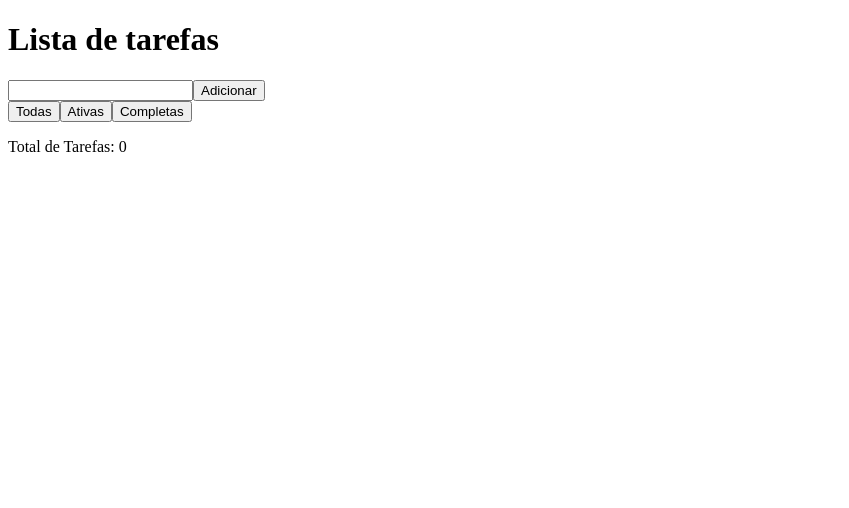
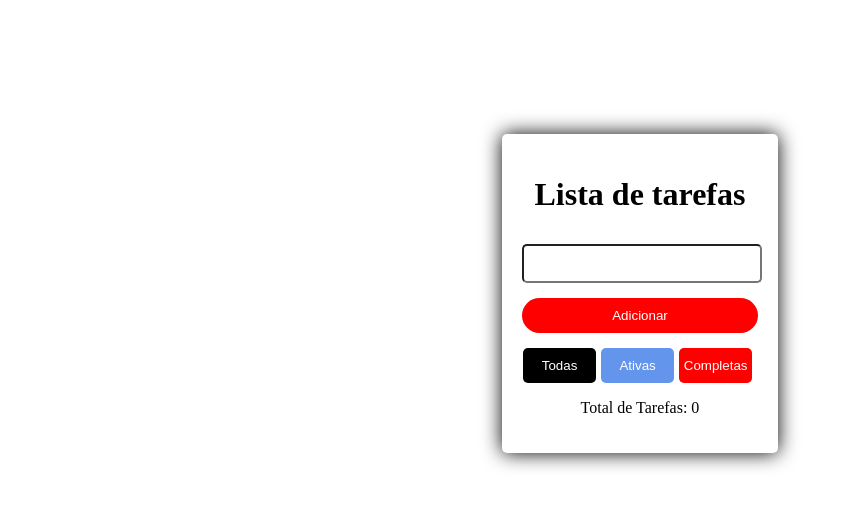
Before and after one commit to gcalcadaMCTW/react1, a React (Create React App) app: page /exercicio1 in a window 1280 px wide. Shown: the top 508 px of the page, without its empty margins (0-849 px from the left). Built offline with nearby package versions, Linux system fonts and the light colour scheme.

Commit message:
Exercicio 3

```diff
--- a/package.json
+++ b/package.json
@@ -3,14 +3,17 @@
   "version": "0.1.0",
   "private": true,
   "dependencies": {
+    "@reduxjs/toolkit": "^1.9.7",
     "@testing-library/jest-dom": "^5.17.0",
     "@testing-library/react": "^13.4.0",
     "@testing-library/user-event": "^13.5.0",
     "prop-types": "^15.8.1",
     "react": "^18.2.0",
     "react-dom": "^18.2.0",
+    "react-redux": "^8.1.3",
     "react-router-dom": "^6.18.0",
     "react-scripts": "5.0.1",
+    "redux": "^4.2.1",
     "styled-components": "^6.1.1",
     "web-vitals": "^2.1.4"
   },
--- a/src/App.js
+++ b/src/App.js
@@ -1,9 +1,9 @@
 import React from 'react';
-import { createRoot } from 'react-dom/client';
 import { createBrowserRouter, RouterProvider } from 'react-router-dom';
 import Homepage from './Homepage';
 import Todo from './exercicio1/todo';
 import Todoex2 from './exercicio2/todoex2';
+import Bank from './exercicio3/bank';
 import GlobalStyles from './GlobalStyles';
 
 const App = () => {
@@ -13,12 +13,14 @@ const App = () => {
     {
       path: '/',
       element: <Homepage />,
+
     },
     {
       path: 'exercicio1',
       element: <Todo />,
     },
     {
+
       path: 'exercicio2',
       element: (
 
@@ -28,15 +30,13 @@ const App = () => {
         </div>
 
       ),
-    }
+    },
+    {
+      path: 'exercicio3',
+      element: <Bank />,
+    },
   ]);
-
-  createRoot(document.getElementById('root')).render(
-
-
-    <RouterProvider router={router} />
-
-  );
+  return <RouterProvider router={router} />;
 };
 
 
--- a/src/Homepage.js
+++ b/src/Homepage.js
@@ -1,8 +1,8 @@
-// Homepage.js
-import React from 'react';
+
 import { Link } from 'react-router-dom';
 
 function Homepage() {
+
 
     return (
         <div>
@@ -15,6 +15,9 @@ function Homepage() {
                     <li>
                         <Link to="exercicio2">Exercício 2</Link>
                     </li>
+                    <li>
+                        <Link to="exercicio3">Exercício 3</Link>
+                    </li>
                 </ul>
             </nav>
         </div>
--- /dev/null
+++ b/src/exercicio1/Styles.css
@@ -0,0 +1,164 @@
+.modal-container {
+    position: flex;
+    width: auto;
+    height: inherit;
+    display: flex;
+    justify-content: center;
+    align-items: center;
+    padding-top:10%
+  }
+
+  .modal {
+    background-color: white;
+    border-radius: 5px;
+    padding: 20px;
+    box-shadow: 0 0 20px black;
+    text-align: center;
+  }
+
+  ul {
+    margin: 10px 0px;
+    padding: 0;
+    list-style: none;
+  }
+
+  li {
+    display: flex;
+    align-items: center;
+    margin: 10px 0;
+  }
+
+  .input-field {
+    width: 100%;
+    padding: 10px 0;
+    margin: 10px 0;
+    border-radius: 5px;
+  }
+
+  .add-button {
+    width: 100%;
+    background-color: red;
+    color: white;
+    border: none;
+    padding: 10px 0;
+    margin-top: 5px;
+    margin-bottom:10px;
+    border-radius: 25px;
+    cursor: pointer;
+  }
+  .button-edit,
+  .button-delete,
+  .button-update {
+    display: inline-block;
+    margin-left: 10px;
+    color: white;
+    border: none;
+    padding: 5px 10px;
+    border-radius: 5px;
+    cursor: pointer;
+  }
+
+  .button-edit {
+    background-color: green;
+  }
+  .button-delete{
+    background-color: red;
+  }
+  .button-update  {
+    background-color: CornflowerBlue;
+  }
+
+  .checkbox {
+    transform: scale(1.9);
+    margin-right: 10px;
+  }
+
+  .task {
+    flex: 1;
+  }
+
+  .xzpto,
+  .xpto,
+  .xzptoy {
+    width: 31%;
+    background-color: red;
+    color: white;
+    border: none;
+    padding: 10px 0;
+    margin-top: 5px;
+    margin-right: 2%;
+    border-radius: 5px;
+    cursor: pointer;
+    display: inline-block;
+    box-sizing: border-box;
+  }
+
+  .xpto {
+    background-color: black;
+
+  }
+
+  .xzpto {
+    background-color:CornflowerBlue;
+  }
+
+  .xzpto:hover{
+    color:white;
+    text-decoration:underline;
+  }
+
+  .xpto:hover {
+    color: white;
+    text-decoration:underline;
+
+  }
+  .xzptoy:hover {
+    color: white;
+      text-decoration:underline;
+
+  }
+  .error-message {
+    background-color: red;
+    color: white;
+    border-radius: 5px;
+
+  }
+  .sucess-message {
+    background-color: green;
+    color: white;
+    border-radius: 5px;
+  }
+  .info-message {
+    background-color: CornflowerBlue;
+    color: white;
+    border-radius: 5px;
+  }
+
+  .edit-input {
+    width: auto;
+    padding: 8px;
+    margin-right: 10px;
+    border: 1px solid #ccc;
+    border-radius: 4px;
+  }
+
+  .confirm-button,
+  .cancel-button {
+    width: auto;
+    padding: 10px;
+    margin: 0 5px;
+    border: none;
+    border-radius: 5px;
+    cursor: pointer;
+    font-size: 14px;
+  }
+
+  .confirm-button {
+    background-color: CornflowerBlue;
+    color: white;
+  }
+
+  .cancel-button {
+    background-color: red;
+    color: white;
+  }
--- a/src/exercicio1/todo.js
+++ b/src/exercicio1/todo.js
@@ -1,6 +1,6 @@
-import { useState } from "react";
+import { useState, useEffect } from "react";
 import TodoList from "./TodoList";
-
+import './Styles.css';
 function Todo() {
 
     const [inputValue, setInputValue] = useState('');
@@ -12,6 +12,9 @@ function Todo() {
     const [errorMessage, setErrorMessage] = useState("");
     const [sucessMessage, setSucessMessage] = useState("");
 
+    useEffect(() => {
+        document.title = `Exercicio1`;
+    },);
 
     const AtualizaEstadoInput = (e) => {
         setInputValue(e.target.value);
--- a/src/exercicio2/todoex2.js
+++ b/src/exercicio2/todoex2.js
@@ -1,4 +1,4 @@
-import { useState } from "react";
+import { useState, useEffect } from "react";
 import TodoList2 from "./TodoList2";
 import { ModalContainer, ModalContent, InputField, AddButton, ConfirmButton, CancelButton, EditInput, XptoButton, XzptoButton, XzptoyButton } from './styles';
 
@@ -12,6 +12,11 @@ function Todoex2() {
     const [editedItemId, setEditedItemId] = useState(null);
     const [errorMessage, setErrorMessage] = useState("");
     const [sucessMessage, setSucessMessage] = useState("");
+
+
+    useEffect(() => {
+        document.title = `Total:.${filter === 'all' ? items.length : filteredItems.length}`;
+    },);
 
 
     const AtualizaEstadoInput = (e) => {
--- /dev/null
+++ b/src/exercicio3/bank.js
@@ -0,0 +1,55 @@
+// Bank.js
+import React, { useState } from 'react';
+import { useDispatch, useSelector } from 'react-redux';
+import { accaoDeposito, accaoLevantamento } from './bankactions';
+import { ModalContainer, ModalContent } from '../exercicio2/styles';
+
+
+const Bank = () => {
+    const [valorInput, setValorInput] = useState('');
+    const dispatch = useDispatch();
+    const total2 = useSelector((state) => state.banking.total);
+    const erro = useSelector((state) => state.banking.error);
+
+    const atualiza = (event) => {
+        const novoValor = Math.max(0, event.target.value);
+        setValorInput(novoValor);
+    };
+
+    const depositos = () => {
+        dispatch(accaoDeposito(100));
+    };
+
+    const levantamento = () => {
+        dispatch(accaoLevantamento(50));
+    };
+
+    const depositosManuais = () => {
+        dispatch(accaoDeposito(Number(valorInput)));
+    };
+    const levantamentosManuais = () => {
+        dispatch(accaoLevantamento(Number(valorInput)));
+    };
+
+
+
+    return (
+        <ModalContainer>
+            <ModalContent>
+                <div>
+
+                    <h1>Saldo: {total2} €</h1>
+                    <input className="input-field" type="number" value={valorInput} onChange={atualiza} placeholder='introduza o montante que pretende depositar ou levantar' />
+                    <button className="add-button" onClick={depositosManuais}>Depositar</button>
+                    <button className="add-button" onClick={levantamentosManuais}>Levantar</button>
+                    <button onClick={depositos}>Depositar 100 €</button>
+                    <button onClick={levantamento}>Levantar 50 €</button>
+                    {erro && typeof erro === 'string' && <h1> {erro}</h1>}
+
+                </div>
+            </ModalContent>
+        </ModalContainer>
+    );
+};
+
+export default Bank;
--- /dev/null
+++ b/src/exercicio3/bankactions.js
@@ -0,0 +1,13 @@
+export const accaoDeposito = (qtd) => {
+    return {
+        type: 'DEPOSITO',
+        qtd: qtd,
+    };
+};
+
+export const accaoLevantamento = (qtd) => {
+    return {
+        type: 'LEVANTAMENTO',
+        qtd: qtd,
+    };
+};
--- /dev/null
+++ b/src/exercicio3/bankreducer.js
@@ -0,0 +1,35 @@
+const initialState = {
+    total: 1000,
+    error: null,
+};
+
+const bankreducer = (state = initialState, action) => {
+    switch (action.type) {
+        case 'DEPOSITO':
+            return {
+
+                ...state,
+                total: state.total + action.qtd,
+                error: null,
+
+            };
+
+        case 'LEVANTAMENTO':
+            if (state.total >= action.qtd) {
+                return {
+                    ...state,
+                    total: state.total - action.qtd,
+                    error: null,
+                };
+            } else {
+                return {
+                    ...state,
+                    error: 'Levantamento não permitido. Saldo insuficiente.',
+                };
+            }
+        default:
+            return state;
+    }
+};
+
+export default bankreducer;
--- /dev/null
+++ b/src/exercicio3/store.js
@@ -0,0 +1,11 @@
+import { configureStore } from '@reduxjs/toolkit';
+import bankreducer from './bankreducer';
+
+const store = configureStore({
+    reducer: {
+        banking: bankreducer,
+    },
+    devTools: process.env.NODE_ENV !== 'production',
+});
+
+export default store;
--- a/src/index.js
+++ b/src/index.js
@@ -1,4 +1,14 @@
+import React from 'react';
+
+import { createRoot } from 'react-dom/client';
+import { Provider } from 'react-redux';
+import store from './exercicio3/store';
 import App from './App';
 
+const root = createRoot(document.getElementById('root'));
 
-App();
+root.render(
+    <Provider store={store}>
+        <App />
+    </Provider>
+);
```
Also changed, not shown: 1 other file (tests, documents, lock files or other folders).
